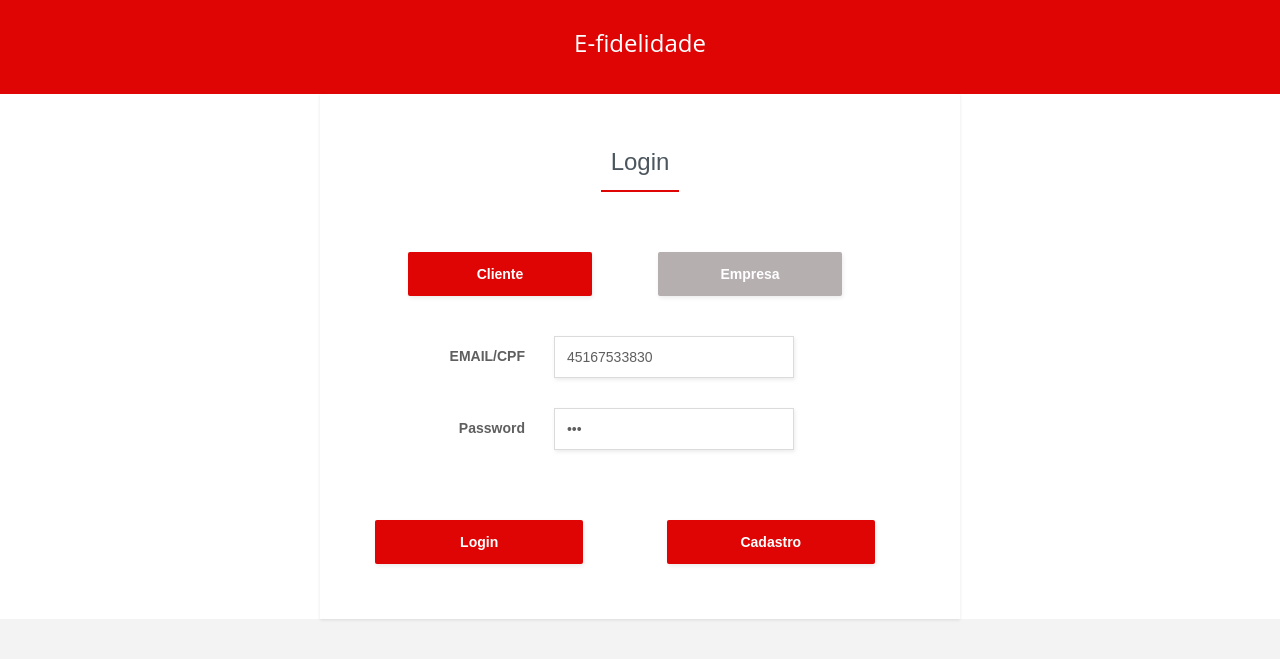
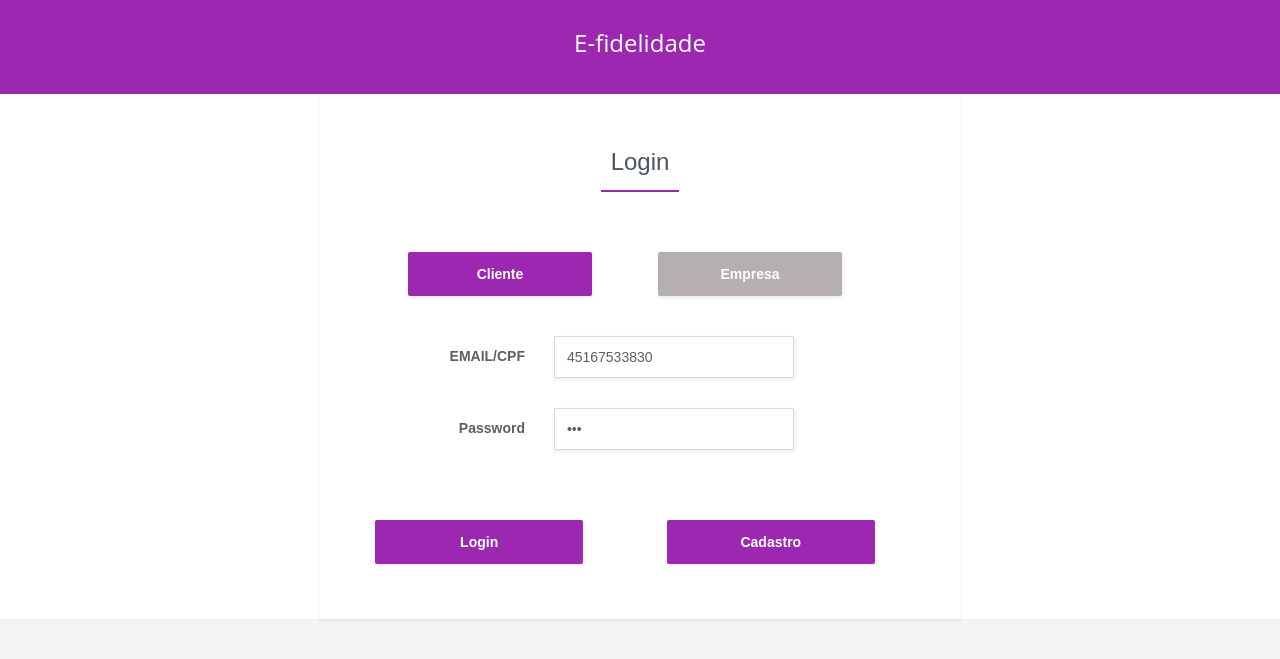
Before and after one commit to ViniciusPo/e-fidelidade, a PHP site: page / in a window 1280 px wide. Shown: the top 659 px of the page. Run offline with PHP 8.4, Linux system fonts and the light colour scheme.

Commit message:
Change color ( e00505 to 9c27b0 )

```diff
--- a/assets/demo.css
+++ b/assets/demo.css
@@ -34,7 +34,7 @@ header{
 	text-align: center;
     width: 100%;
     padding: 25px 40px;
-    background-color: #e00505;
+    background-color: #9c27b0;
     overflow: hidden;
 }
 
--- a/assets/form-basic.css
+++ b/assets/form-basic.css
@@ -33,7 +33,7 @@ html{
     color:  #4c565e;
     font-size: 24px;
     padding: 0 10px 15px;
-    border-bottom: 2px solid #e00505;
+    border-bottom: 2px solid #9c27b0;
     margin: 0;
 }
 
@@ -110,7 +110,7 @@ html{
 .form-basic button{
     display: inline;
     border-radius: 2px;
-    background-color:  #e00505;
+    background-color:  #9c27b0;
     color: #ffffff;
     font-weight: bold;
     box-shadow: 1px 2px 4px 0 rgba(0, 0, 0, 0.08);
--- a/cadastro-ponto.php
+++ b/cadastro-ponto.php
@@ -16,7 +16,7 @@
     <link rel="apple-touch-startup-image" href="/img/logo.png">
     <meta name="apple-mobile-web-app-status-bar-style" content="red">
 
-    <meta name="theme-color" content="#e00505">
+    <meta name="theme-color" content="#9c27b0">
 
 	<link rel="shortcut icon" href="/img/Logo-e-Fidelidade.png">
 
--- a/css/my-app.css
+++ b/css/my-app.css
@@ -87,5 +87,5 @@
 }
 
 span.active {
-  background-color: #e00505
+  background-color: #9c27b0
 }
--- a/index.php
+++ b/index.php
@@ -16,7 +16,7 @@
     <link rel="apple-touch-startup-image" href="/img/logo.png">
     <meta name="apple-mobile-web-app-status-bar-style" content="red">
 
-    <meta name="theme-color" content="#e00505">
+    <meta name="theme-color" content="#9c27b0">
 
     <link rel="shortcut icon" href="/img/Logo-e-Fidelidade.png">
 
--- a/main_client.php
+++ b/main_client.php
@@ -16,7 +16,7 @@
     <link rel="apple-touch-startup-image" href="/img/logo.png">
     <meta name="apple-mobile-web-app-status-bar-style" content="red">
 
-    <meta name="theme-color" content="#e00505">
+    <meta name="theme-color" content="#9c27b0">
 
     <link rel="shortcut icon" href="/img/Logo-e-Fidelidade.png">
 
```
Also changed, not shown: manifest.json.
